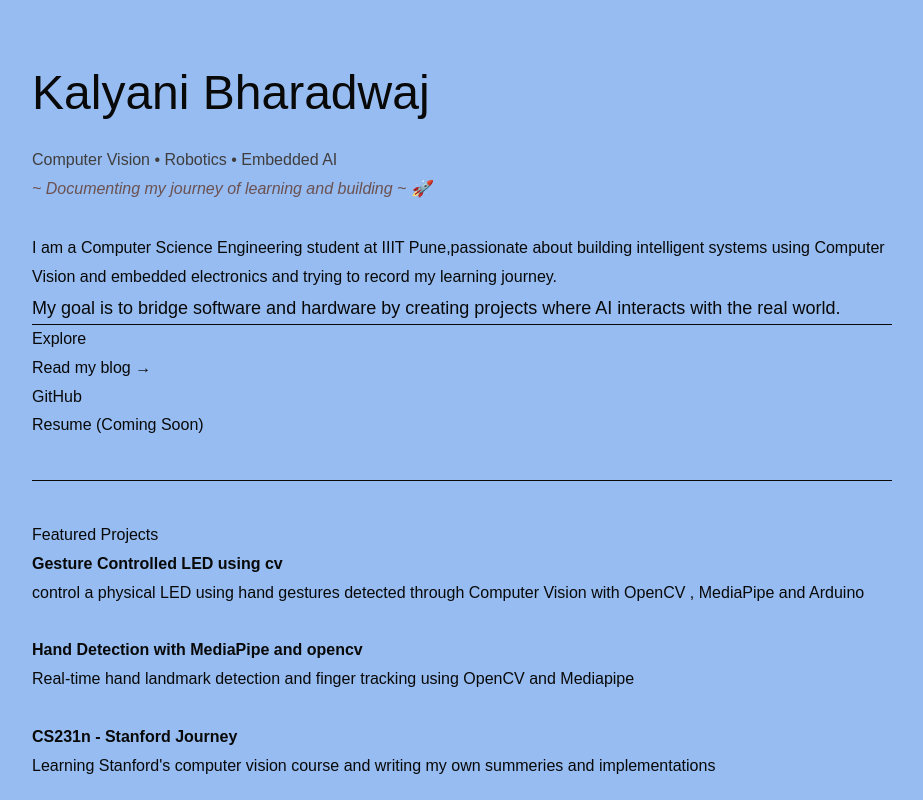
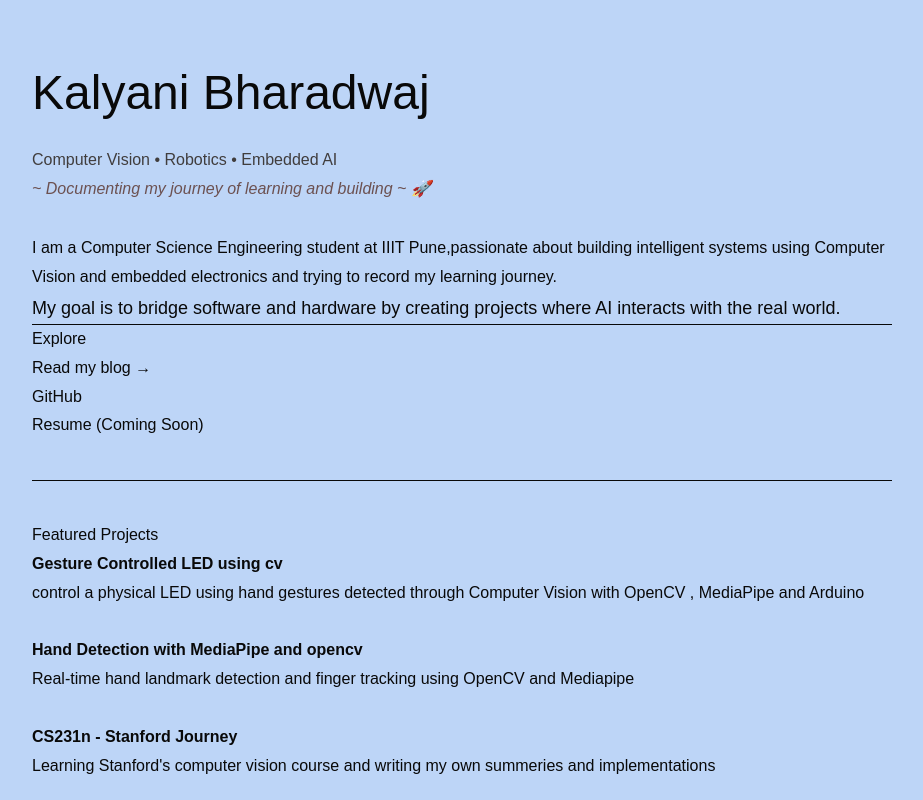
Before and after one commit to KB162/kalyanibharadwaj.github.io, a Next.js app: page / in a window 1280 px wide. Shown: the top 800 px of the page, without its empty margins (178-1101 px from the left). Built offline with nearby package versions, Linux system fonts and the light colour scheme.

Commit message:
update homepage

```diff
--- a/app/globals.css
+++ b/app/globals.css
@@ -1,7 +1,7 @@
 @import "tailwindcss";
 
 :root {
-  --background: #96bcf1;
+  --background: #bdd5f7;
   --foreground: #090909;
 }
 
```
